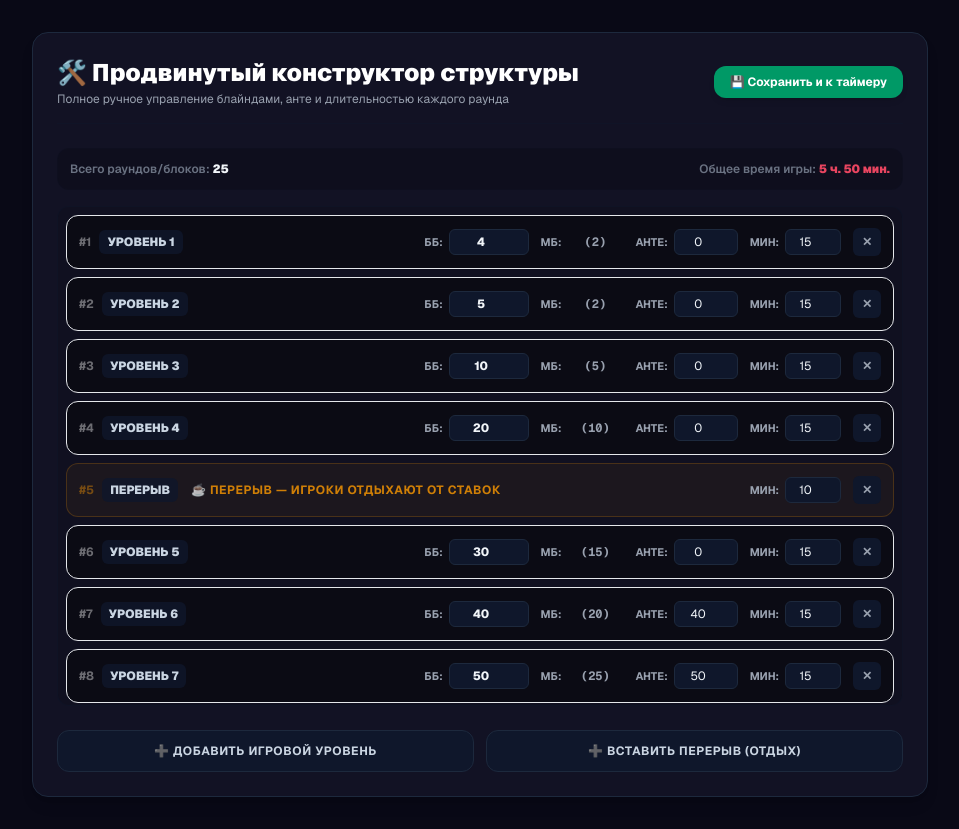
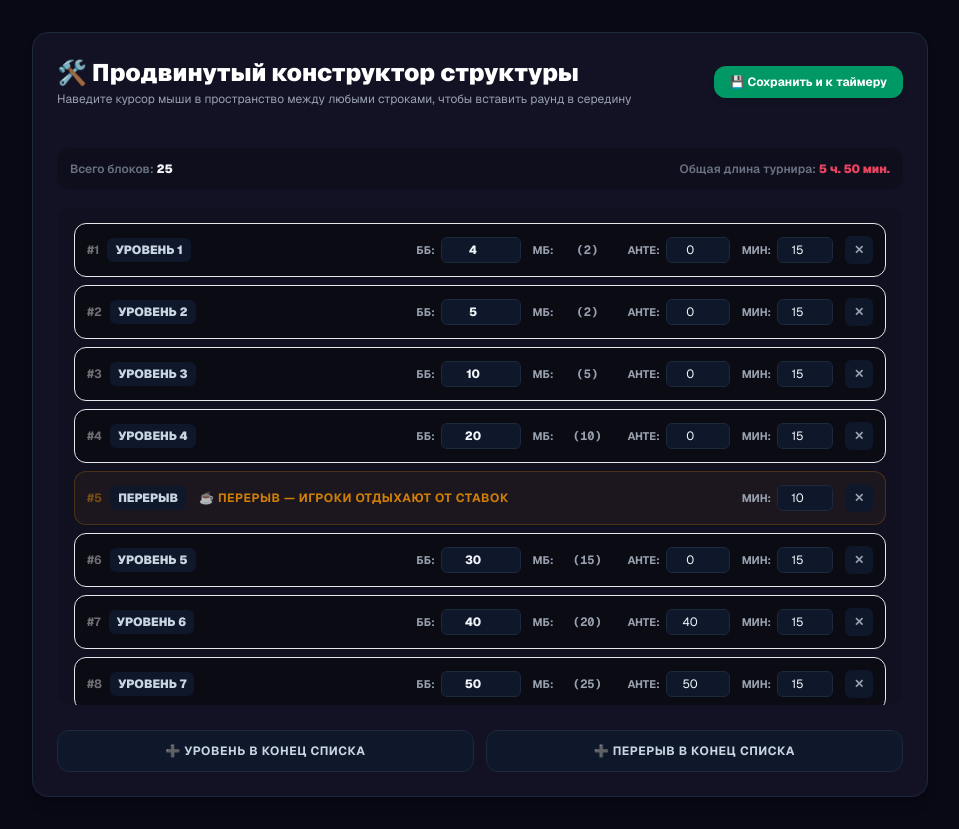
Before and after one commit to superigrooper/raise-up, a Next.js app: page /timer/constructor in a window 1280 px wide. Shown: the whole page, without its empty margins (160-1119 px from the left). Built offline with nearby package versions, Linux system fonts and the light colour scheme.

Commit message:
Add custom insert row table

```diff
--- a/package.json
+++ b/package.json
@@ -1,6 +1,6 @@
 {
   "name": "raise-up",
-  "version": "1.2.0",
+  "version": "2.0.0",
   "private": true,
   "scripts": {
     "dev": "next dev",
--- a/src/app/timer/constructor/page.tsx
+++ b/src/app/timer/constructor/page.tsx
@@ -1,71 +1,127 @@
 // src/app/timer/constructor/page.tsx
 "use client";
 
-import { useEffect, useState } from 'react';
-import Link from 'next/link';
-import { usePokerStore } from '@/store/usePokerStore';
+import { useEffect, useState } from "react";
+import Link from "next/link";
+import { usePokerStore } from "@/store/usePokerStore";
 
 export default function StructureConstructor() {
-  const { grid, updateCustomRow, addCustomRow, removeCustomRow, totalDurationStr, theme, setCustomGrid, config } = usePokerStore();
+  const {
+    grid,
+    updateCustomRow,
+    insertCustomRow,
+    removeCustomRow,
+    totalDurationStr,
+    theme,
+    config,
+  } = usePokerStore();
   const _hasHydrated = usePokerStore((state) => state._hasHydrated);
   const [isClient, setIsClient] = useState(false);
 
   useEffect(() => {
     setIsClient(true);
-    // Если зашли на страницу, а сетка пустая, генерируем базовый скелет на основе текущего конфига
     if (usePokerStore.getState().grid.length === 0) {
       usePokerStore.getState().buildTournament();
     }
   }, []);
 
    const getThemeClass = () => {
-    if (!isClient || !_hasHydrated || theme === "navy") return "dark navy bg-[#090916] text-white";
+    if (theme === "navy") return "navy bg-[#090916] text-white";
     return "bg-gray-100 text-gray-900";
   };
 
+  // Визуальный разделитель с кнопками для вклинивания раундов в середину таблицы
+  const InsertionBar = ({ index }: { index: number }) => (
+    <div className="relative group h-4 flex items-center justify-center -my-2 z-10">
+      {/* Тонкая неоновая линия, которая всплывает при наведении */}
+      <div className="absolute inset-x-4 h-[2px] bg-gradient-to-r from-transparent via-[#e94560]/40 to-transparent opacity-0 group-hover:opacity-100 transition-opacity pointer-events-none" />
+
+      {/* Контекстные мини-кнопки вставки */}
+      <div className="opacity-0 group-hover:opacity-100 scale-95 group-hover:scale-100 transition-all flex gap-2 bg-white dark:bg-[#161625] navy:bg-[#121224] px-3 py-1 rounded-full shadow-md border border-gray-200 dark:border-gray-800 navy:border-slate-800">
+        <button
+          onClick={() => insertCustomRow(index, false)}
+          className="text-[10px] font-black uppercase text-emerald-500 hover:text-emerald-400 cursor-pointer"
+        >
+          ➕ Уровень
+        </button>
+        <span className="text-gray-300 dark:text-gray-700 text-[10px] select-none">
+          |
+        </span>
+        <button
+          onClick={() => insertCustomRow(index, true)}
+          className="text-[10px] font-black uppercase text-amber-500 hover:text-amber-400 cursor-pointer"
+        >
+          ➕ Перерыв
+        </button>
+      </div>
+    </div>
+  );
+
   return (
-    <div className={`min-h-screen transition-colors duration-200 p-4 md:p-8 flex flex-col items-center font-sans ${getThemeClass()}`}>
+    <div
+      className={`min-h-screen transition-colors duration-200 p-4 md:p-8 flex flex-col items-center font-sans ${getThemeClass()}`}
+    >
       <div className="w-full max-w-4xl bg-white dark:bg-[#161625] navy:bg-[#121224] p-5 md:p-6 rounded-2xl shadow-lg border border-gray-200 dark:border-gray-800 navy:border-slate-800">
-
-        {/* Шапка конструктора */}
+        {/* Шапка */}
         <header className="mb-6 flex flex-col sm:flex-row sm:items-center justify-between border-b pb-4 border-gray-100 dark:border-gray-900/60 navy:border-slate-900/60 gap-4">
           <div>
-            <h1 className="text-2xl font-black">🛠️ Продвинутый конструктор структуры</h1>
-            <p className="text-xs text-gray-400 mt-0.5">Полное ручное управление блайндами, анте и длительностью каждого раунда</p>
+            <h1 className="text-2xl font-black">
+              🛠️ Продвинутый конструктор структуры
+            </h1>
+            <p className="text-xs text-gray-400 mt-0.5">
+              Наведите курсор мыши в пространство между любыми строками, чтобы
+              вставить раунд в середину
+            </p>
           </div>
           <div className="flex items-center gap-3">
-            <Link href="/timer" className="px-4 py-2 bg-emerald-600 hover:bg-emerald-500 text-white font-bold text-xs rounded-xl shadow-md transition-colors text-center">
+            <Link
+              href="/timer"
+              className="px-4 py-2 bg-emerald-600 hover:bg-emerald-500 text-white font-bold text-xs rounded-xl shadow-md transition-colors text-center cursor-pointer"
+            >
               💾 Сохранить и к таймеру
             </Link>
           </div>
         </header>
 
-        {/* Информационная панель */}
+        {/* Панель показателей */}
         <div className="mb-4 p-3 rounded-xl bg-gray-50 dark:bg-gray-900/40 navy:bg-[#0b0b14]/40 border border-gray-100 dark:border-gray-900/20 navy:border-slate-900/20 flex justify-between text-xs font-semibold text-gray-500">
-          <span>Всего раундов/блоков: <strong className="text-gray-900 dark:text-white navy:text-slate-100">{grid.length}</strong></span>
-          <span>Общее время игры: <strong className="text-[#e94560]">{totalDurationStr}</strong></span>
+          <span>
+            Всего блоков:{" "}
+            <strong className="text-gray-900 dark:text-white navy:text-slate-100">
+              {grid.length}
+            </strong>
+          </span>
+          <span>
+            Общая длина турнира:{" "}
+            <strong className="text-[#e94560]">{totalDurationStr}</strong>
+          </span>
         </div>
 
-        {/* РЕДАКТОР СЕТКИ */}
-        <main className="max-h-[500px] overflow-y-auto border border-gray-100 dark:border-gray-900/50 navy:border-slate-900/50 rounded-xl mb-6 bg-gray-50/50 dark:bg-gray-900/20 navy:bg-[#0b0b14]/20 p-2 space-y-2">
+        {/* СПИСОК УРОВНЕЙ С ИНТЕРАКТИВНЫМИ ЗОНАМИ ВСТАВКИ */}
+        <main className="max-h-[500px] overflow-y-auto border border-gray-100 dark:border-gray-900/50 navy:border-slate-900/50 rounded-xl mb-6 bg-gray-50/50 dark:bg-gray-900/20 navy:bg-[#0b0b14]/20 p-4 space-y-1">
+          {/* Нулевая точка вставки (перед самым первым элементом) */}
+          <InsertionBar index={0} />
+
           {grid.map((row: any, index: number) => (
+            <div key={index} className="space-y-1">
               <div
-              key={index}
                 className={`p-3 rounded-xl border flex flex-wrap lg:flex-nowrap items-center justify-between gap-3 transition-colors ${
                   row.isBreak
-                  ? 'bg-amber-500/5 border-amber-500/20 text-amber-500'
-                  : 'bg-white dark:bg-[#0f0f1b] navy:bg-[#0b0b14] border-gray-200 dark:border-gray-800 navy:border-slate-850'
+                    ? "bg-amber-500/5 border-amber-500/20 text-amber-500"
+                    : "bg-white dark:bg-[#0f0f1b] navy:bg-[#0b0b14] border-gray-200 dark:border-gray-800 navy:border-slate-850"
                 }`}
               >
-              {/* Левый блок: Номер / Обозначение */}
+                {/* Метка */}
                 <div className="flex items-center gap-2 min-w-[100px]">
-                <span className="text-xs font-bold opacity-40">#{index + 1}</span>
-                <span className="text-xs font-black uppercase bg-gray-100 dark:bg-gray-900 navy:bg-slate-900/80 px-2 py-1 rounded-md text-gray-700 dark:text-gray-300 navy:text-slate-300 truncate max-w-[90px]">
+                  <span className="text-xs font-bold opacity-40">
+                    #{index + 1}
+                  </span>
+                  <span className="text-xs font-black uppercase bg-gray-100 dark:bg-gray-900 navy:bg-slate-900 px-2 py-1 rounded-md text-gray-700 dark:text-gray-300 navy:text-slate-300 truncate max-w-[90px]">
                     {row.labelText}
                   </span>
                 </div>
 
-              {/* Центральный блок: Поля ввода параметров */}
+                {/* Поля */}
                 <div className="flex flex-wrap items-center gap-3 flex-1 justify-start lg:justify-end">
                   {row.isBreak ? (
                     <div className="text-xs font-bold text-amber-500/80 uppercase tracking-wider flex-1">
@@ -74,74 +130,95 @@ export default function StructureConstructor() {
                   ) : (
                     <>
                       <div className="flex items-center gap-1.5">
-                      <span className="text-[11px] font-bold text-gray-400 uppercase">ББ:</span>
+                        <span className="text-[11px] font-bold text-gray-400 uppercase">
+                          ББ:
+                        </span>
                         <input
                           type="number"
                           value={row.bb}
-                        onChange={(e) => updateCustomRow(index, { bb: Math.max(0, parseInt(e.target.value) || 0) })}
+                          onChange={(e) =>
+                            updateCustomRow(index, {
+                              bb: Math.max(0, parseInt(e.target.value) || 0),
+                            })
+                          }
                           className="w-20 text-center py-1 rounded-md border border-gray-200 dark:border-gray-800 navy:border-slate-800 bg-gray-50 dark:bg-gray-900 navy:bg-slate-900 text-xs font-extrabold text-gray-900 dark:text-white navy:text-slate-100 outline-none focus:border-[#e94560]"
                         />
                       </div>
                       <div className="flex items-center gap-1.5">
-                      <span className="text-[11px] font-bold text-gray-400 uppercase">МБ:</span>
+                        <span className="text-[11px] font-bold text-gray-400 uppercase">
+                          МБ:
+                        </span>
                         <span className="w-14 text-center font-mono text-xs font-bold text-gray-400">
                           ({row.sb})
                         </span>
                       </div>
                       <div className="flex items-center gap-1.5">
-                      <span className="text-[11px] font-bold text-gray-400 uppercase">Анте:</span>
+                        <span className="text-[11px] font-bold text-gray-400 uppercase">
+                          Анте:
+                        </span>
                         <input
                           type="number"
                           value={row.ante}
                           disabled={!config.useAnte}
-                        title={!config.useAnte ? "Включите использование Анте в быстрых настройках" : ""}
-                        onChange={(e) => updateCustomRow(index, { ante: Math.max(0, parseInt(e.target.value) || 0) })}
+                          onChange={(e) =>
+                            updateCustomRow(index, {
+                              ante: Math.max(0, parseInt(e.target.value) || 0),
+                            })
+                          }
                           className="w-16 text-center py-1 rounded-md border border-gray-200 dark:border-gray-800 navy:border-slate-800 bg-gray-50 dark:bg-gray-900 navy:bg-slate-900 text-xs text-gray-900 dark:text-white navy:text-slate-100 outline-none focus:border-amber-500 disabled:opacity-30 disabled:cursor-not-allowed"
                         />
                       </div>
                     </>
                   )}
 
-                {/* Поле Длительности раунда (Доступно и для игры, и для перерыва) */}
                   <div className="flex items-center gap-1.5">
-                  <span className="text-[11px] font-bold text-gray-400 uppercase">Мин:</span>
+                    <span className="text-[11px] font-bold text-gray-400 uppercase">
+                      Мин:
+                    </span>
                     <input
                       type="number"
                       value={row.duration}
-                    onChange={(e) => updateCustomRow(index, { duration: Math.max(1, parseInt(e.target.value) || 1) })}
+                      onChange={(e) =>
+                        updateCustomRow(index, {
+                          duration: Math.max(1, parseInt(e.target.value) || 1),
+                        })
+                      }
                       className="w-14 text-center py-1 rounded-md border border-gray-200 dark:border-gray-800 navy:border-slate-800 bg-gray-50 dark:bg-gray-900 navy:bg-slate-900 text-xs text-gray-900 dark:text-white navy:text-slate-100 outline-none focus:border-[#e94560]"
                     />
                   </div>
                 </div>
 
-              {/* Правый блок: Удаление строки */}
+                {/* Кнопка Удаления */}
                 <button
                   onClick={() => removeCustomRow(index)}
-                className="w-7 h-7 rounded-md bg-gray-100 dark:bg-gray-900 navy:bg-slate-900 text-gray-400 hover:text-[#e94560] dark:hover:bg-red-950/30 navy:hover:bg-red-950/30 font-bold text-xs flex items-center justify-center cursor-pointer transition-all border border-transparent hover:border-red-500/20"
+                  className="w-7 h-7 rounded-md bg-gray-100 dark:bg-gray-900 navy:bg-slate-900 text-gray-400 hover:text-[#e94560] font-bold text-xs flex items-center justify-center cursor-pointer transition-all border border-transparent hover:border-red-500/20"
                   title="Удалить этот раунд"
                 >
                   ✕
                 </button>
               </div>
+
+              {/* Точка вставки под текущей строкой */}
+              <InsertionBar index={index + 1} />
+            </div>
           ))}
         </main>
 
-        {/* Нижняя панель: Кнопки добавления новых элементов */}
+        {/* Нижние кнопки (Добавление классически в самый конец списка) */}
         <footer className="flex flex-col sm:flex-row gap-3">
           <button
-            onClick={() => addCustomRow(false)}
-            className="flex-1 py-3 bg-gray-100 dark:bg-gray-900 navy:bg-slate-900 border border-gray-300 dark:border-gray-800 navy:border-slate-800 text-gray-700 dark:text-gray-300 navy:text-slate-300 hover:border-emerald-500 dark:hover:border-emerald-500 hover:text-emerald-500 dark:hover:text-emerald-400 font-bold rounded-xl text-xs uppercase tracking-wider cursor-pointer transition-all text-center"
+            onClick={() => insertCustomRow(grid.length, false)}
+            className="flex-1 py-3 bg-gray-100 dark:bg-gray-900 navy:bg-slate-900 border border-gray-300 dark:border-gray-800 navy:border-slate-800 text-gray-700 dark:text-gray-300 navy:text-slate-300 hover:border-emerald-500 hover:text-emerald-500 font-bold rounded-xl text-xs uppercase tracking-wider cursor-pointer transition-all text-center"
           >
-            ➕ Добавить игровой уровень
+            ➕ Уровень в конец списка
           </button>
           <button
-            onClick={() => addCustomRow(true)}
-            className="flex-1 py-3 bg-gray-100 dark:bg-gray-900 navy:bg-slate-900 border border-gray-300 dark:border-gray-800 navy:border-slate-800 text-gray-700 dark:text-gray-300 navy:text-slate-300 hover:border-amber-500 dark:hover:border-amber-500 hover:text-amber-500 dark:hover:text-amber-400 font-bold rounded-xl text-xs uppercase tracking-wider cursor-pointer transition-all text-center"
+            onClick={() => insertCustomRow(grid.length, true)}
+            className="flex-1 py-3 bg-gray-100 dark:bg-gray-900 navy:bg-slate-900 border border-gray-300 dark:border-gray-800 navy:border-slate-800 text-gray-700 dark:text-gray-300 navy:text-slate-300 hover:border-amber-500 hover:text-amber-500 font-bold rounded-xl text-xs uppercase tracking-wider cursor-pointer transition-all text-center"
           >
-            ➕ Вставить перерыв (Отдых)
+            ➕ Перерыв в конец списка{" "}
           </button>
         </footer>
-
       </div>
     </div>
   );
--- a/src/components/ConfigForm.tsx
+++ b/src/components/ConfigForm.tsx
@@ -33,7 +33,7 @@ export const ConfigForm: React.FC = () => {
             onClick={() => setIsCustomOpen(!isCustomOpen)}
             className="text-xs font-semibold text-[#e94560] hover:text-[#ff5270] transition-colors cursor-pointer"
           >
-      {isCustomOpen ? '⚙️ Скрыть настройки' : '⚙️ Быстрые параметры'}
+            {isCustomOpen ? "⚙️ Скрыть настройки" : "⚙️ Быстрые параметры"}
           </button>
         </div>
       </div>
--- a/src/store/usePokerStore.ts
+++ b/src/store/usePokerStore.ts
@@ -2,6 +2,7 @@
 import { create } from "zustand";
 import { persist } from "zustand/middleware";
 import {
+  PokerStore,
   TournamentRow,
   TournamentPreset,
   TournamentConfig,
@@ -22,6 +23,7 @@ const calculateTotalDurationStr = (grid: TournamentRow[]): string => {
   return `${h} ч. ${m} мин.`;
 };
 
+// Генератор стандартной жесткой сетки блайндов для дефолтных пресетов
 function generateBlindsGrid(config: TournamentConfig): {
   tempGrid: TournamentRow[];
   totalMinutes: number;
@@ -132,16 +134,17 @@ export const usePokerStore = create<any>()(
       totalDurationStr: "0 ч. 0 мин.",
       theme: "navy",
       _hasHydrated: false,
-      isCustomGrid: false, // Изначально выключен
+      isCustomGrid: false,
 
       setConfigValue: (key: any, value: any) => {
         set((state: any) => ({
           config: { ...state.config, [key]: value },
           activePresetId: "custom",
-          isCustomGrid: false, // Сбрасываем кастомную сетку, если крутят обычные ползунки
+          isCustomGrid: false,
         }));
         get().buildTournament();
       },
+
       selectPreset: (presetId: string) => {
         const preset = get().presets.find((p: any) => p.id === presetId);
         if (preset) {
@@ -153,10 +156,11 @@ export const usePokerStore = create<any>()(
           get().buildTournament();
         }
       },
+
       buildTournament: () => {
         const { config, isCustomGrid, grid } = get();
 
-        // Если активирован режим ручного конструктора — не перезаписываем сетку
+        // Если используется кастомная сетка, пересчитываем только тайминги
         if (isCustomGrid) {
           set({
             currentIndex: 0,
@@ -178,6 +182,7 @@ export const usePokerStore = create<any>()(
           totalDurationStr: `${h} ч. ${m} мин.`,
         });
       },
+
       setIsPaused: (paused: boolean) => set({ isPaused: paused }),
       setSecondsLeft: (seconds: any) =>
         set((state: any) => ({
@@ -186,6 +191,7 @@ export const usePokerStore = create<any>()(
               ? seconds(state.secondsLeft)
               : seconds,
         })),
+
       nextLevel: () => {
         const { currentIndex, grid } = get();
         const nextIndex = currentIndex + 1;
@@ -199,42 +205,29 @@ export const usePokerStore = create<any>()(
           set({ isPaused: true });
         }
       },
+
       setTheme: (theme: any) => set({ theme }),
       setHasHydrated: (state: boolean) => set({ _hasHydrated: state }),
 
-      // РЕАЛИЗАЦИЯ НОВЫХ ЭКШЕНОВ КОНСТРУКТОРА
-      setCustomGrid: (newGrid: TournamentRow[]) => {
-        set({ grid: newGrid, isCustomGrid: true, activePresetId: "custom" });
-        get().buildTournament();
+      // Вспомогательный метод для автоматического пересчета сквозной нумерации уровней
+      reindexGrid: (updatedGrid: TournamentRow[]) => {
+        let gameCounter = 1;
+        return updatedGrid.map((row: any) => {
+          if (row.isBreak) return row;
+          const r = {
+            ...row,
+            levelNum: gameCounter,
+            labelText: `Уровень ${gameCounter}`,
+          };
+          gameCounter++;
+          return r;
+        });
       },
-      updateCustomRow: (index: number, fields: Partial<TournamentRow>) => {
+
+      // УНИВЕРСАЛЬНЫЙ ЭКШЕН КОНТЕКСТНОЙ ВСТАВКИ В ЛЮБОЕ МЕСТО ТАБЛИЦЫ
+      insertCustomRow: (index: number, isBreak: boolean) => {
         set((state: any) => {
           const updatedGrid = [...state.grid];
-          updatedGrid[index] = { ...updatedGrid[index], ...fields };
-
-          // Корректируем малый блайнд автоматически при ручном изменении ББ (кроме исключения ББ 5)
-          if (fields.bb !== undefined && typeof fields.bb === "number") {
-            updatedGrid[index].sb = fields.bb === 5 ? 2 : fields.bb / 2;
-          }
-
-          return {
-            grid: updatedGrid,
-            isCustomGrid: true,
-            totalDurationStr: calculateTotalDurationStr(updatedGrid),
-          };
-        });
-      },
-      addCustomRow: (isBreak: boolean) => {
-        set((state: any) => {
-          const updatedGrid = [...state.grid];
-
-          // Высчитываем номер следующего игрового уровня
-          const lastGameLevel = [...updatedGrid]
-            .reverse()
-            .find((r) => !r.isBreak);
-          const nextNum = lastGameLevel
-            ? (Number(lastGameLevel.levelNum) || 0) + 1
-            : 1;
 
           const newRow: TournamentRow = isBreak
             ? {
@@ -248,40 +241,19 @@ export const usePokerStore = create<any>()(
               }
             : {
                 isBreak: false,
-                levelNum: nextNum,
-                labelText: `Уровень ${nextNum}`,
+                levelNum: 1,
+                labelText: "Уровень",
                 sb: 100,
                 bb: 200,
                 ante: 0,
                 duration: 15,
               };
 
-          updatedGrid.push(newRow);
-          return {
-            grid: updatedGrid,
-            isCustomGrid: true,
-            totalDurationStr: calculateTotalDurationStr(updatedGrid),
-          };
-        });
-      },
-      removeCustomRow: (index: number) => {
-        set((state: any) => {
-          const updatedGrid = state.grid.filter(
-            (_: any, i: number) => i !== index,
-          );
+          // Вставляем новую плашку по указанному индексу
+          updatedGrid.splice(index, 0, newRow);
 
-          // Пересчитываем нумерацию уровней с самого начала, чтобы не ломался порядок
-          let gameCounter = 1;
-          const normalGrid = updatedGrid.map((row: any) => {
-            if (row.isBreak) return row;
-            const r = {
-              ...row,
-              levelNum: gameCounter,
-              labelText: `Уровень ${gameCounter}`,
-            };
-            gameCounter++;
-            return r;
-          });
+          // Перестраиваем нумерацию "Уровень 1, 2, 3..." с самого начала
+          const normalGrid = get().reindexGrid(updatedGrid);
 
           return {
             grid: normalGrid,
@@ -290,9 +262,44 @@ export const usePokerStore = create<any>()(
           };
         });
       },
+
+      removeCustomRow: (index: number) => {
+        set((state: any) => {
+          const updatedGrid = state.grid.filter(
+            (_: any, i: number) => i !== index,
+          );
+
+          // Восстанавливаем сквозную нумерацию уровней после удаления
+          const normalGrid = get().reindexGrid(updatedGrid);
+
+          return {
+            grid: normalGrid,
+            isCustomGrid: true,
+            totalDurationStr: calculateTotalDurationStr(normalGrid),
+          };
+        });
+      },
+
+      updateCustomRow: (index: number, fields: Partial<TournamentRow>) => {
+        set((state: any) => {
+          const updatedGrid = [...state.grid];
+          updatedGrid[index] = { ...updatedGrid[index], ...fields };
+
+          // Автоматический пересчет Малого блайнда при ручном изменении Большого
+          if (fields.bb !== undefined && typeof fields.bb === "number") {
+            updatedGrid[index].sb = fields.bb === 5 ? 2 : fields.bb / 2;
+          }
+
+          return {
+            grid: updatedGrid,
+            isCustomGrid: true,
+            totalDurationStr: calculateTotalDurationStr(updatedGrid),
+          };
+        });
+      },
     }),
     {
-      name: "poker-timer-v26", // Новая версия кэша для безопасной инициализации структуры
+      name: "poker-timer-v26",
       skipHydration: true,
     },
   ),
--- a/src/types/poker.ts
+++ b/src/types/poker.ts
@@ -55,6 +55,7 @@ export interface PokerStore {
   // НОВЫЕ ЭКШЕНЫ ДЛЯ РУЧНОГО КОНСТРУКТОРА
   setCustomGrid: (newGrid: TournamentRow[]) => void;
   updateCustomRow: (index: number, fields: Partial<TournamentRow>) => void;
-  addCustomRow: (isBreak: boolean) => void;
+  // addCustomRow: (isBreak: boolean) => void;
+  insertCustomRow: (index: number, isBreak: boolean) => void;
   removeCustomRow: (index: number) => void;
 }
```
Lines whose indentation alone changed are shown as unchanged.
